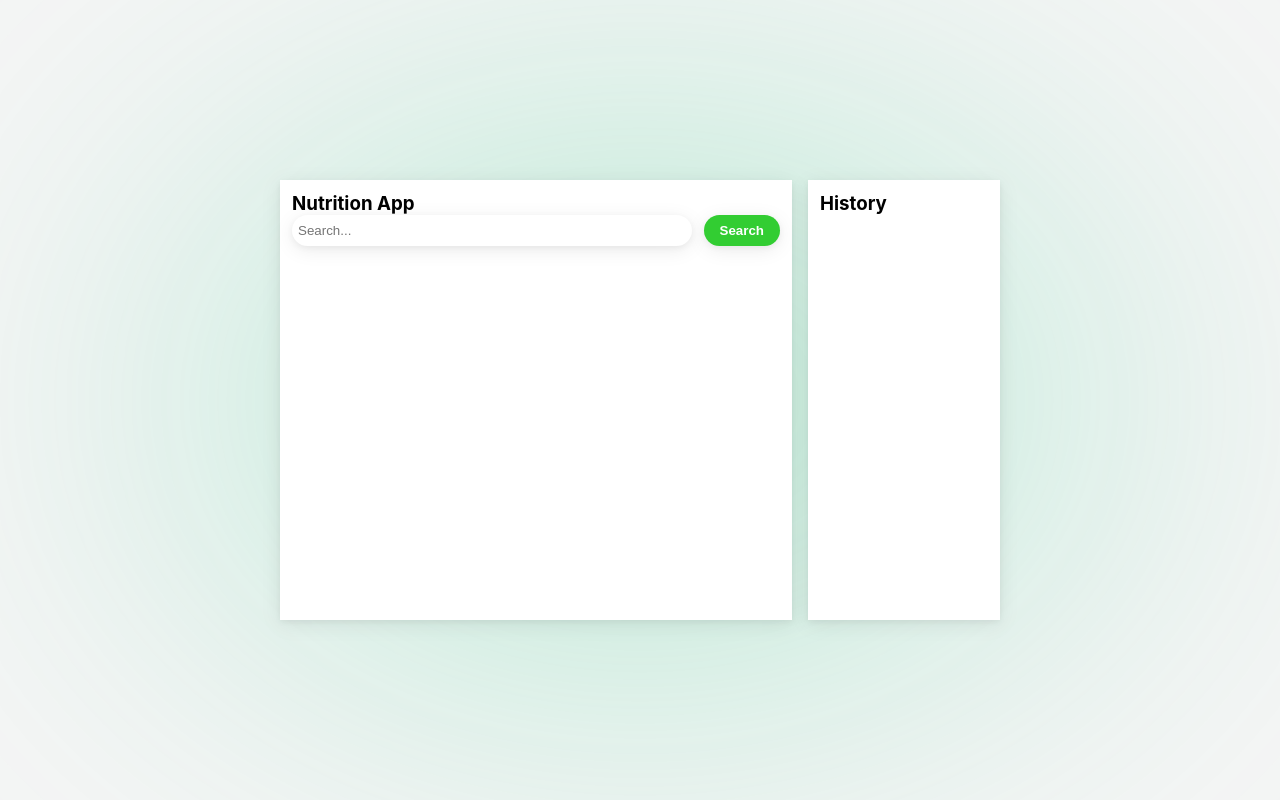
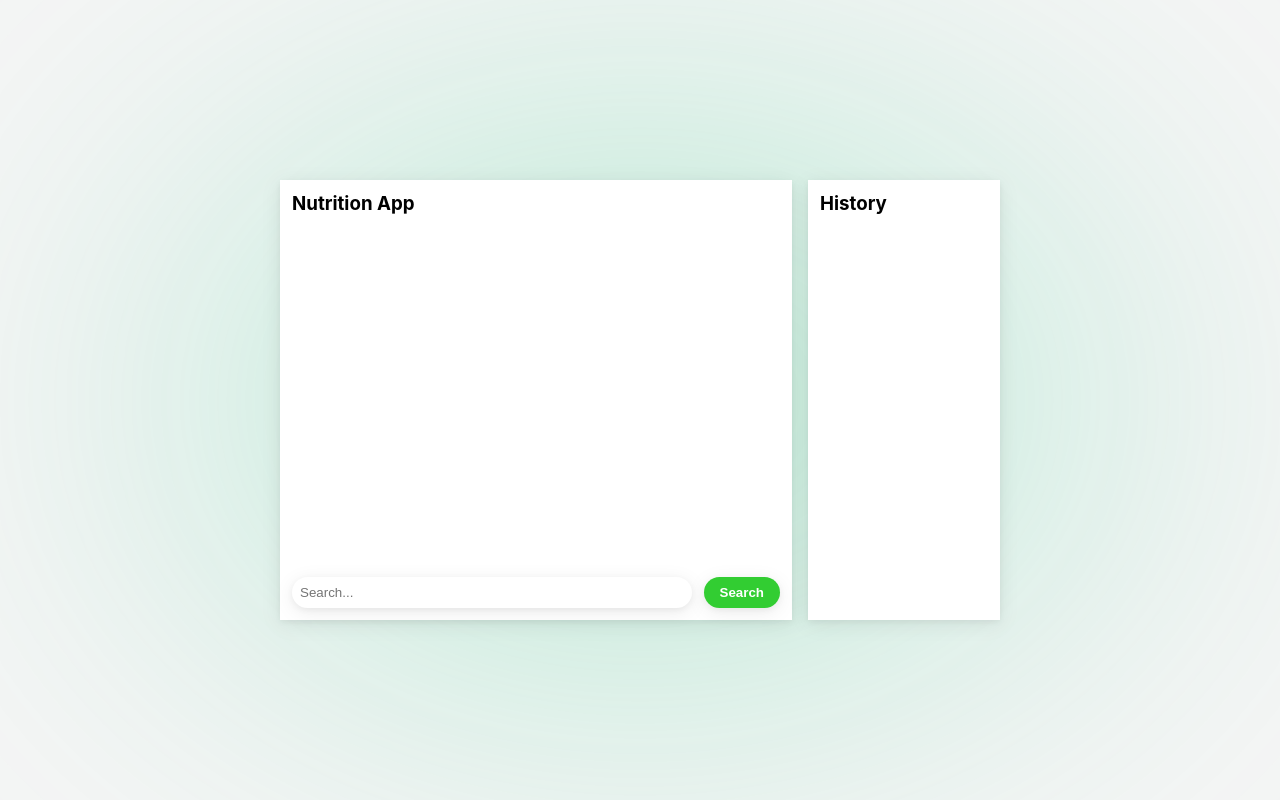
Before and after one commit to PlamenKosharov/react-nutrition-app, a React (Create React App) app: page / in a window 1280 px wide. Built offline with nearby package versions, Linux system fonts and the light colour scheme.

Commit message:
Added nutrition chart + some optimization

```diff
--- a/package.json
+++ b/package.json
@@ -10,6 +10,7 @@
     "react": "^19.2.0",
     "react-dom": "^19.2.0",
     "react-scripts": "^5.0.1",
+    "recharts": "^3.3.0",
     "web-vitals": "^2.1.4"
   },
   "scripts": {
--- /dev/null
+++ b/src/components/FoodDataSection.js
@@ -0,0 +1,9 @@
+import NutritionChart from "../components/NutritionChart";
+
+export default function FoodDataSection({children}) {
+  return(
+    <div style={{ height: '90%',display: 'flex', "justifyContent": "center" }}>
+      {children}
+    </div>
+  )
+}
--- a/src/components/MenuCard.js
+++ b/src/components/MenuCard.js
@@ -2,11 +2,20 @@ import styles from "../styles/MenuCard.module.css"
 
 import SearchBar from "./SearchSection";
 
+import NutritionChart from "../components/NutritionChart";
+import {useState} from "react";
+import FoodDataSection from "../components/FoodDataSection";
+
 export default function MenuCard(){
+  const [foodData, setFoodData] = useState();
+  console.log(foodData);
   return(
     <div className={styles.menuCard}>
       <h3 className={styles.title}>Nutrition App</h3>
-      <SearchBar/>
+      <FoodDataSection className={styles.foodDataContainer}>
+        {foodData && <NutritionChart foodData={foodData} />}
+      </FoodDataSection>
+      <SearchBar setFoodData={setFoodData}/>
     </div>
   )
 }
--- /dev/null
+++ b/src/components/NutritionChart.js
@@ -0,0 +1,34 @@
+import { PieChart, Pie, Cell, Tooltip, Legend } from 'recharts';
+
+const COLORS = ['#0088FE', '#00C49F', '#FFBB28'];
+
+function NutritionPie({foodData}) {
+  console.log("hi")
+  const data = [
+    { name: 'Protein', value: foodData.items[0].protein_g },
+    { name: 'Fat', value: foodData.items[0].fat_total_g  },
+    { name: 'Carbs', value: foodData.items[0].carbohydrates_total_g  },
+  ];
+  return (
+    <PieChart width={300} height={300}>
+      <Pie
+        data={data}
+        dataKey="value"
+        nameKey="name"
+        cx="50%"
+        cy="50%"
+        outerRadius={80}
+        fill="#8884d8"
+        label
+      >
+        {data.map((entry, index) => (
+          <Cell key={`cell-${index}`} fill={COLORS[index % COLORS.length]} />
+        ))}
+      </Pie>
+      <Tooltip />
+      <Legend />
+    </PieChart>
+  );
+}
+
+export default NutritionPie;
--- a/src/components/SearchSection.js
+++ b/src/components/SearchSection.js
@@ -1,13 +1,15 @@
 import styles from "../styles/SearchSection.module.css"
 import {useState} from "react";
+
+import Foods from "../components/FoodDataSection";
+import FoodDataSection from "../components/FoodDataSection";
 
 const API_KEY = process.env.REACT_APP_API_KEY;
 const URL = "https://api.calorieninjas.com/v1/nutrition?query="
 
 
-export default function SearchSection(){
+export default function SearchSection({setFoodData}){
   const [search, setSearch] = useState("")
-
 
   async function handleSearch(){
     if (search.trim() === ""){
@@ -27,7 +29,7 @@ export default function SearchSection(){
         throw new Error(response.statusText);
       }
       const data = await response.json()
-      console.log(data)
+      setFoodData(data)
     }
     catch (error) {
       alert(error.message)
--- a/src/styles/MenuCard.module.css
+++ b/src/styles/MenuCard.module.css
@@ -10,3 +10,7 @@
     padding: 12px;
     box-shadow: 0 4px 20px rgba(0, 0, 0, 0.08), 0 2px 6px rgba(0, 0, 0, 0.05);
 }
+
+.foodDataContainer{
+    height: 85%;
+}
--- a/src/styles/SearchSection.module.css
+++ b/src/styles/SearchSection.module.css
@@ -7,7 +7,7 @@
 
 .searchInput {
     width: 90%;
-    padding: 6px;
+    padding: 8px;
     border-radius: 50px;
     outline: none;
     border: none;
```
Also changed, not shown: src/styles/SearchButton.module.css (deleted), 1 other file (tests, documents, lock files or other folders).
